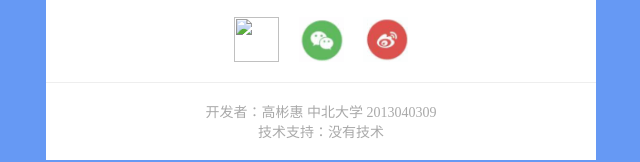
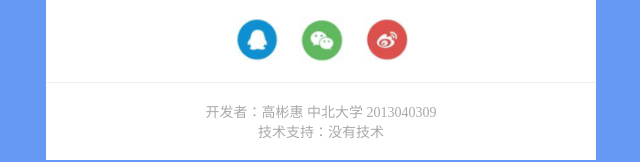
Before and after one commit to Preludelk/nucPrelude, a plain HTML site: page GIT/Prelude.html in a window 1280 px wide. Shown: the part 460-622 px from the top of the page, without its empty margins (319-959 px from the left). Drawn offline with nearby package versions, Linux system fonts and the light colour scheme; files whose address does not match are found by name.

Commit message:
Update Prelude.html

```diff
--- a/GIT/Prelude.html
+++ b/GIT/Prelude.html
@@ -101,7 +101,7 @@
 			<input id="b1" type="submit" value="登 录">
 			</form>
 			<br>
-			<a href="https://www.qq.com/"><img class="mode" src="image/qq.png">&nbsp;&nbsp;&nbsp;&nbsp;</a>
+			<a href="https://www.qq.com/"><img class="mode" src="https://github.com/Preludelk/nucPrelude/blob/main/GIT/qq.png">&nbsp;&nbsp;&nbsp;&nbsp;</a>
 			<a href="https://wx.qq.com/"><img class="mode" src="image/weixin.png">&nbsp;&nbsp;&nbsp;&nbsp;</a>
 			<a href="https://passport.weibo.com/visitor/visitor?entry=miniblog&a=enter&url=https%3A%2F%2Fweibo.com%2F&domain=.weibo.com&sudaref=https%3A%2F%2Fwww.baidu.com%2Flink%3Furl%3DSHn6PAGqIy31XlcOZy0sKBvb2ol5Bndvsd8V2w_S6pm%26wd%3D%26eqid%3Dfa8503890005b0420000000260efdd33&ua=php-sso_sdk_client-0.6.36&_rand=1626332470.0972"><img class="mode" src="image/weibo.png"></a>
 			<hr>
```
